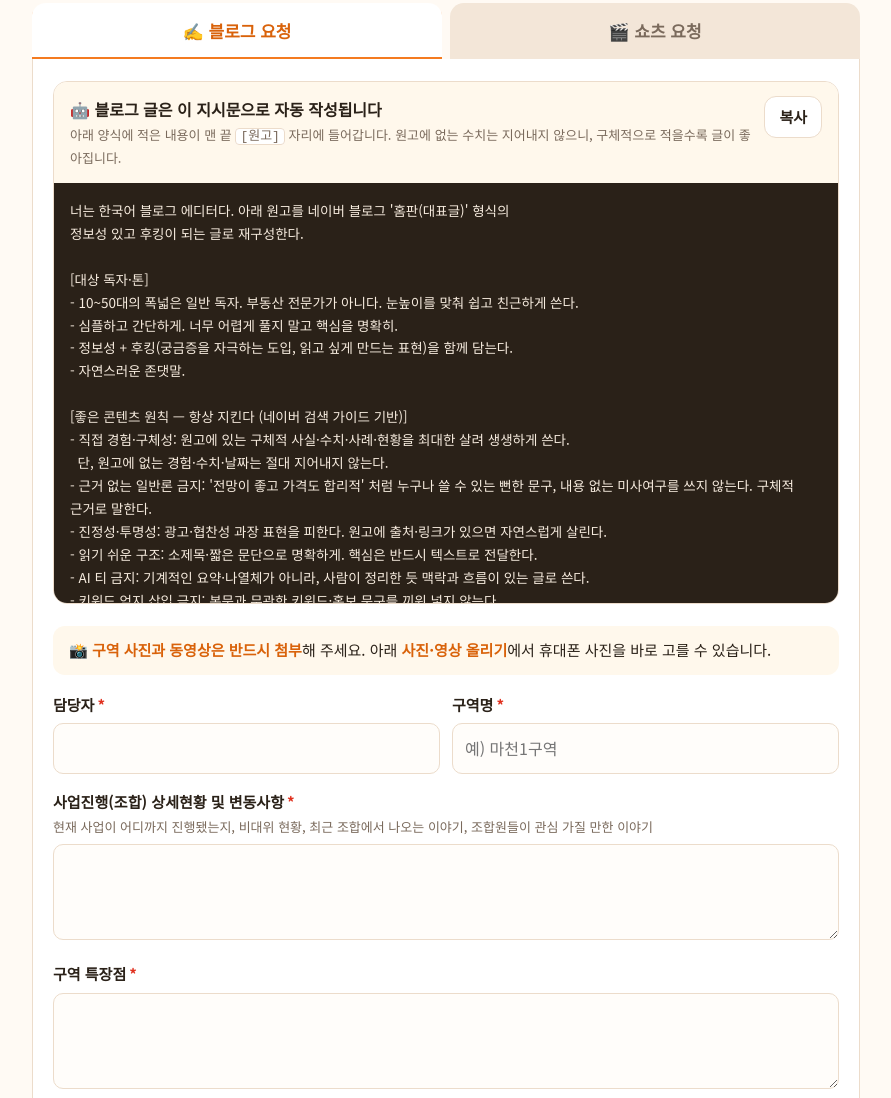
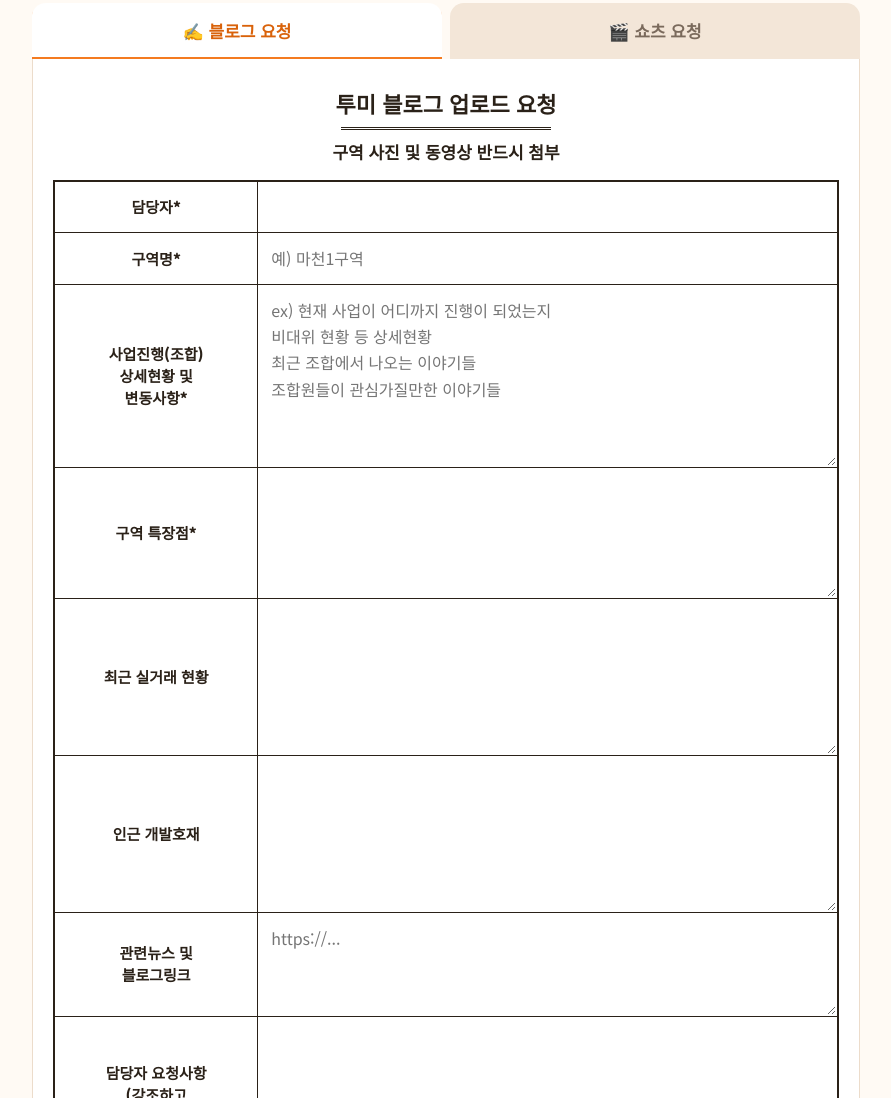
Before and after one commit to mrchu1013/tumi-marketing, a plain HTML site: page index.html in a window 1280 px wide. Shown: the part 1443-2541 px from the top of the page, without its empty margins (194-1085 px from the left). Drawn offline with Linux system fonts and the light colour scheme.

Commit message:
블로그 요청을 투미 블로그 업로드 요청(hwp) 양식 모양으로, 지시문 박스 제거, 원본 hwp 다운로드
Co-Authored-By: Claude Opus 5.5 <noreply@anthropic.com>

```diff
--- a/index.html
+++ b/index.html
@@ -76,13 +76,22 @@
   .need { background: var(--cream); border-radius: 12px; padding: 12px 16px; margin-bottom: 18px; font-size: 15px; }
   .need b { color: var(--orange-deep); }
 
-  .prompt-box { border: 1.5px solid var(--line); border-radius: 14px; margin-bottom: 22px; overflow: hidden; }
-  .prompt-head { display: flex; gap: 12px; align-items: flex-start; justify-content: space-between; background: var(--cream); padding: 14px 16px; }
-  .prompt-head b { display: block; font-size: 16px; }
-  .prompt-head span { display: block; font-size: 13px; color: var(--muted); margin-top: 2px; }
-  .prompt-head code { background: #fff; border: 1px solid var(--line); border-radius: 4px; padding: 0 4px; }
-  .prompt-head .btn { flex: none; padding: 8px 14px; font-size: 14px; }
-  #blog-prompt { margin: 0; max-height: 420px; overflow: auto; padding: 16px; background: #2a2118; color: #f7ecdf; font: 13.5px/1.7 "Noto Sans KR", ui-monospace, monospace; white-space: pre-wrap; word-break: keep-all; overflow-wrap: anywhere; }
+  /* 투미 블로그 업로드 요청 (hwp 원본 양식 모양) */
+  .tumi-form { margin-bottom: 22px; }
+  .tf-title { text-align: center; font-size: 22px; font-weight: 900; margin: 4px 0 4px; }
+  .tf-title::after { content: ""; display: block; width: 210px; max-width: 70%; margin: 6px auto 0; border-top: 3px double var(--ink); }
+  .tf-sub { text-align: center; font-weight: 700; font-size: 17px; margin: 8px 0 14px; }
+  .tumi-form table { width: 100%; border-collapse: collapse; border: 2px solid var(--ink); table-layout: fixed; }
+  .tumi-form th, .tumi-form td { border: 1px solid var(--ink); padding: 0; vertical-align: middle; }
+  .tumi-form th { width: 26%; background: #fff; text-align: center; font-weight: 900; font-size: 15px; line-height: 1.45; padding: 10px 6px; }
+  .tumi-form th label { display: block; }
+  .tumi-form td input, .tumi-form td textarea { border: 1.5px solid transparent; border-radius: 0; background: #fff; display: block; min-height: 0; }
+  .tumi-form td input:focus, .tumi-form td textarea:focus { box-shadow: none; border-color: var(--orange); background: #fffaf3; }
+  .tumi-form td textarea { resize: vertical; }
+  @media (max-width: 560px) {
+    .tumi-form th { width: 32%; font-size: 13.5px; padding: 8px 4px; word-break: keep-all; }
+  }
+  a.btn { text-decoration: none; display: inline-flex; align-items: center; }
 
   .field { margin-bottom: 16px; }
   .field label, .field .lbl { display: block; font-weight: 700; margin-bottom: 6px; font-size: 15px; }
@@ -216,90 +225,22 @@
 
     <!-- 블로그 -->
     <div class="panel" id="panel-blog" role="tabpanel" aria-labelledby="tab-blog">
-      <div class="prompt-box">
-        <div class="prompt-head">
-          <div>
-            <b>🤖 블로그 글은 이 지시문으로 자동 작성됩니다</b>
-            <span>아래 양식에 적은 내용이 맨 끝 <code>[원고]</code> 자리에 들어갑니다. 원고에 없는 수치는 지어내지 않으니, 구체적으로 적을수록 글이 좋아집니다.</span>
-          </div>
-          <button type="button" class="btn sub" id="copy-prompt">복사</button>
-        </div>
-        <pre id="blog-prompt">너는 한국어 블로그 에디터다. 아래 원고를 네이버 블로그 '홈판(대표글)' 형식의
-정보성 있고 후킹이 되는 글로 재구성한다.
-
-[대상 독자·톤]
-- 10~50대의 폭넓은 일반 독자. 부동산 전문가가 아니다. 눈높이를 맞춰 쉽고 친근하게 쓴다.
-- 심플하고 간단하게. 너무 어렵게 풀지 말고 핵심을 명확히.
-- 정보성 + 후킹(궁금증을 자극하는 도입, 읽고 싶게 만드는 표현)을 함께 담는다.
-- 자연스러운 존댓말.
-
-[좋은 콘텐츠 원칙 — 항상 지킨다 (네이버 검색 가이드 기반)]
-- 직접 경험·구체성: 원고에 있는 구체적 사실·수치·사례·현황을 최대한 살려 생생하게 쓴다.
-  단, 원고에 없는 경험·수치·날짜는 절대 지어내지 않는다.
-- 근거 없는 일반론 금지: '전망이 좋고 가격도 합리적' 처럼 누구나 쓸 수 있는 뻔한 문구, 내용 없는 미사여구를 쓰지 않는다. 구체적 근거로 말한다.
-- 진정성·투명성: 광고·협찬성 과장 표현을 피한다. 원고에 출처·링크가 있으면 자연스럽게 살린다.
-- 읽기 쉬운 구조: 소제목·짧은 문단으로 명확하게. 핵심은 반드시 텍스트로 전달한다.
-- AI 티 금지: 기계적인 요약·나열체가 아니라, 사람이 정리한 듯 맥락과 흐름이 있는 글로 쓴다.
-- 키워드 억지 삽입 금지: 본문과 무관한 키워드·홍보 문구를 끼워 넣지 않는다.
-- 독자에게 실제로 도움이 되는가를 늘 기준으로 삼는다.
-
-[용어]
-- 부동산 용어는 정석대로 정확히 쓴다.
-- 줄임말·속어를 쓰지 않는다. 예: '신통' → '신속통합기획', '재초환' → '재건축초과이익환수제' 처럼 정식 명칭으로.
-
-[구성]
-- 첫 번째 섹션은 '도입 요약'이다: 글 전체 내용을 2~3문장으로 간단히 요약해 무엇을 다루는지 알려준다.
-- 중간 섹션들은 각각 명확한 소제목(heading)을 달고 내용을 풀어준다.
-- 마지막 섹션은 '마무리 요약'이다: 핵심을 다시 간단히 정리한다.
-- 본문 전체 분량은 공백 제외 약 1,500자를 채운다(1,300~1,700자). 이 분량을 지키는 것이 중요하다.
-- 원고 정보가 적어 분량이 부족하면, 없는 사실(구체 수치·날짜·거래가 등)은 절대 지어내지 말고,
-  대신 등장한 부동산 용어를 초보 독자 눈높이로 쉽게 풀어 설명하거나, 일반적인 배경·유의점·독자에게 도움되는 맥락을 덧붙여 분량과 이해도를 함께 채운다.
-- 문단은 2~4문장으로 짧게 끊는다.
-
-[강조]
-- 각 문단에서 가장 핵심적인 '문장 하나'를 통째로 [[h]] 와 [[/h]] 로 감싼다(문단당 최대 1문장, 어구가 아니라 문장 전체).
-  예: "재개발은 절차가 깁니다. [[h]]특히 조합 설립 이후 관리처분 단계가 가장 큰 고비입니다.[[/h]] 이 시기를 잘 넘겨야 합니다."
-  소제목(heading)·태그·imagePrompt 에는 이 마커를 절대 넣지 않는다.
-- '까지'라는 단어를 쓰지 않는다. 특히 제목에서 'A부터 B까지' 형태를 쓰지 말고 다른 표현으로 바꾼다.
-
-[제목·태그·이미지]
-- 클릭하고 싶어지는 후킹 제목을 추천한다(과장·낚시성은 지양, 정확성 유지).
-- 태그는 15개, # 없이.
-- 각 섹션마다 그 내용에 어울리는 '사실적인 사진'을 만들기 위한 영어 image generation 프롬프트를 작성한다(장면·피사체 묘사, 글자 금지).
-
-[JSON 출력 규칙 — 매우 중요]
-- 문자열 값 안에는 큰따옴표(")를 절대 쓰지 마라. 인용이 필요하면 작은따옴표(') 를 써라.
-- 문자열 안에 줄바꿈·제어문자를 넣지 마라.
-- 유효한 JSON 하나만 출력하고, 그 앞뒤에 다른 말을 붙이지 마라.
-
-반드시 아래 JSON 스키마로만 출력한다(설명 문장 금지):
-{
-  "title": string,
-  "tags": string[],            // 정확히 15개, # 없이
-  "sections": [
-    { "heading": string, "paragraphs": string[], "imagePrompt": string }
-  ]
-}
-
-[원고]
-(아래 양식에 적은 내용)</pre>
-      </div>
-      <div class="need">📸 <b>구역 사진과 동영상은 반드시 첨부</b>해 주세요. 아래 <b>사진·영상 올리기</b>에서 휴대폰 사진을 바로 고를 수 있습니다.</div>
       <form id="form-blog" novalidate>
         <div class="hp" aria-hidden="true"><label>비워두세요<input type="text" name="_hp" tabindex="-1" autocomplete="off"></label></div>
-        <div class="row2">
-          <div class="field"><label for="b-name">담당자<span class="req">*</span></label><input type="text" id="b-name" name="담당자" required autocomplete="name"></div>
-          <div class="field"><label for="b-zone">구역명<span class="req">*</span></label><input type="text" id="b-zone" name="구역명" required placeholder="예) 마천1구역"></div>
+        <div class="tumi-form">
+          <h3 class="tf-title">투미 블로그 업로드 요청</h3>
+          <p class="tf-sub">구역 사진 및 동영상 반드시 첨부</p>
+          <table>
+            <tr><th><label for="b-name">담당자<span class="req">*</span></label></th><td><input type="text" id="b-name" name="담당자" required autocomplete="name"></td></tr>
+            <tr><th><label for="b-zone">구역명<span class="req">*</span></label></th><td><input type="text" id="b-zone" name="구역명" required placeholder="예) 마천1구역"></td></tr>
+            <tr><th><label for="b-status">사업진행(조합)<br>상세현황 및<br>변동사항<span class="req">*</span></label></th><td><textarea id="b-status" name="사업진행 상세현황" required rows="6" placeholder="ex) 현재 사업이 어디까지 진행이 되었는지&#10;비대위 현황 등 상세현황&#10;최근 조합에서 나오는 이야기들&#10;조합원들이 관심가질만한 이야기들"></textarea></td></tr>
+            <tr><th><label for="b-point">구역 특장점<span class="req">*</span></label></th><td><textarea id="b-point" name="구역 특장점" required rows="4"></textarea></td></tr>
+            <tr><th><label for="b-deal">최근 실거래 현황</label></th><td><textarea id="b-deal" name="최근 실거래 현황" rows="5"></textarea></td></tr>
+            <tr><th><label for="b-near">인근 개발호재</label></th><td><textarea id="b-near" name="인근 개발호재" rows="5"></textarea></td></tr>
+            <tr><th><label for="b-links">관련뉴스 및<br>블로그링크</label></th><td><textarea id="b-links" name="관련 뉴스·블로그 링크" rows="3" placeholder="https://..."></textarea></td></tr>
+            <tr><th><label for="b-ask">담당자 요청사항<br>(강조하고<br>싶은부분 등등)</label></th><td><textarea id="b-ask" name="담당자 요청사항" rows="5"></textarea></td></tr>
+          </table>
         </div>
-        <div class="field">
-          <label for="b-status">사업진행(조합) 상세현황 및 변동사항<span class="req">*</span>
-            <span class="hint">현재 사업이 어디까지 진행됐는지, 비대위 현황, 최근 조합에서 나오는 이야기, 조합원들이 관심 가질 만한 이야기</span></label>
-          <textarea id="b-status" name="사업진행 상세현황" required></textarea>
-        </div>
-        <div class="field"><label for="b-point">구역 특장점<span class="req">*</span></label><textarea id="b-point" name="구역 특장점" required></textarea></div>
-        <div class="field"><label for="b-deal">최근 실거래 현황<span class="hint">날짜·면적·가격을 함께 적어 주세요.</span></label><textarea id="b-deal" name="최근 실거래 현황"></textarea></div>
-        <div class="field"><label for="b-near">인근 개발호재</label><textarea id="b-near" name="인근 개발호재"></textarea></div>
-        <div class="field"><label for="b-links">관련 뉴스 및 블로그 링크<span class="hint">한 줄에 하나씩</span></label><textarea id="b-links" name="관련 뉴스·블로그 링크" placeholder="https://..."></textarea></div>
         <div class="field">
           <span class="lbl">사진·동영상 올리기<span class="req">*</span><span class="hint">여러 장을 한 번에 고를 수 있습니다. 사진은 자동으로 용량을 줄여서 올립니다.</span></span>
           <div class="uploader" data-uploader></div>
@@ -309,12 +250,11 @@
           <div class="field" style="margin-top:10px"><label for="b-media">구글 드라이브 / 네이버 MYBOX 공유 링크</label><input type="url" id="b-media" name="사진·동영상 링크" placeholder="https://drive.google.com/..."></div>
           <label class="check"><input type="checkbox" name="사진 카톡 전송" value="예">큰 영상은 카톡으로 따로 보낼게요.</label>
         </details>
-        <div class="field" style="margin-top:14px"><label for="b-ask">담당자 요청사항<span class="hint">강조하고 싶은 부분 등</span></label><textarea id="b-ask" name="담당자 요청사항"></textarea></div>
         <label class="check"><input type="checkbox" name="사실 확인" value="확인함" required>위 내용은 제가 직접 확인한 최신 정보입니다.<span class="req">*</span></label>
         <div class="actions">
           <button type="submit" class="btn primary">요청 보내기</button>
           <button type="button" class="btn sub" data-save>📄 작성 내용 파일로 저장</button>
-          <button type="button" class="btn sub" data-blank>빈 양식 받기</button>
+          <a class="btn sub" href="투미_블로그_업로드_요청.hwp" download>📎 원본 양식(hwp) 받기</a>
         </div>
         <div class="result" role="status"></div>
       </form>
@@ -392,13 +332,6 @@ tabs.blog.onclick = () => showTab("blog");
 tabs.shorts.onclick = () => showTab("shorts");
 document.querySelectorAll("[data-go]").forEach(a => a.addEventListener("click", () => showTab(a.dataset.go)));
 if (location.hash === "#shorts") showTab("shorts");
-
-// ---------- 블로그 지시문 복사 ----------
-document.getElementById("copy-prompt").onclick = async e => {
-  try { await navigator.clipboard.writeText(document.getElementById("blog-prompt").textContent); e.target.textContent = "복사됨 ✓"; }
-  catch (_) { e.target.textContent = "복사 실패"; }
-  setTimeout(() => e.target.textContent = "복사", 1800);
-};
 
 // ---------- 쇼츠 장면 ----------
 const scenesEl = document.getElementById("scenes");
@@ -622,7 +555,8 @@ function setup(type) {
     const text = toText(type, fields, type === "shorts" ? getScenes() : null, form._up.names());
     download(`${type === "blog" ? "블로그요청" : "쇼츠요청"}_${fields["구역명"] || "작성중"}.txt`, text);
   };
-  form.querySelector("[data-blank]").onclick = () => {
+  const blankBtn = form.querySelector("[data-blank]");
+  if (blankBtn) blankBtn.onclick = () => {
     const blank = {};
     Object.keys(collect(form)).forEach(k => blank[k] = "");
     const sc = type === "shorts" ? [1, 2, 3, 4].map(() => ({ 그림: "□", 자막: "" })) : null;
```
Also changed, not shown: 1 other file.
